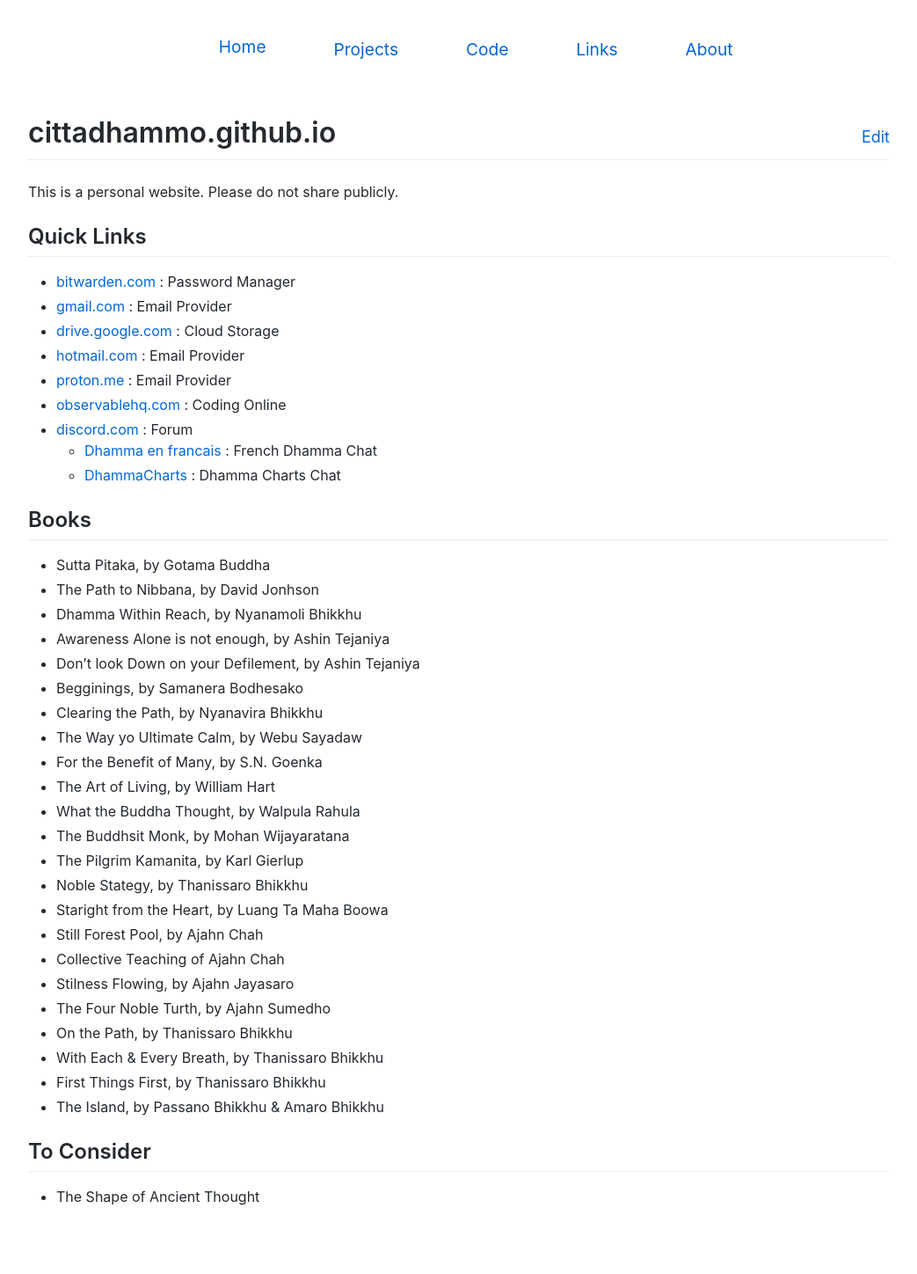
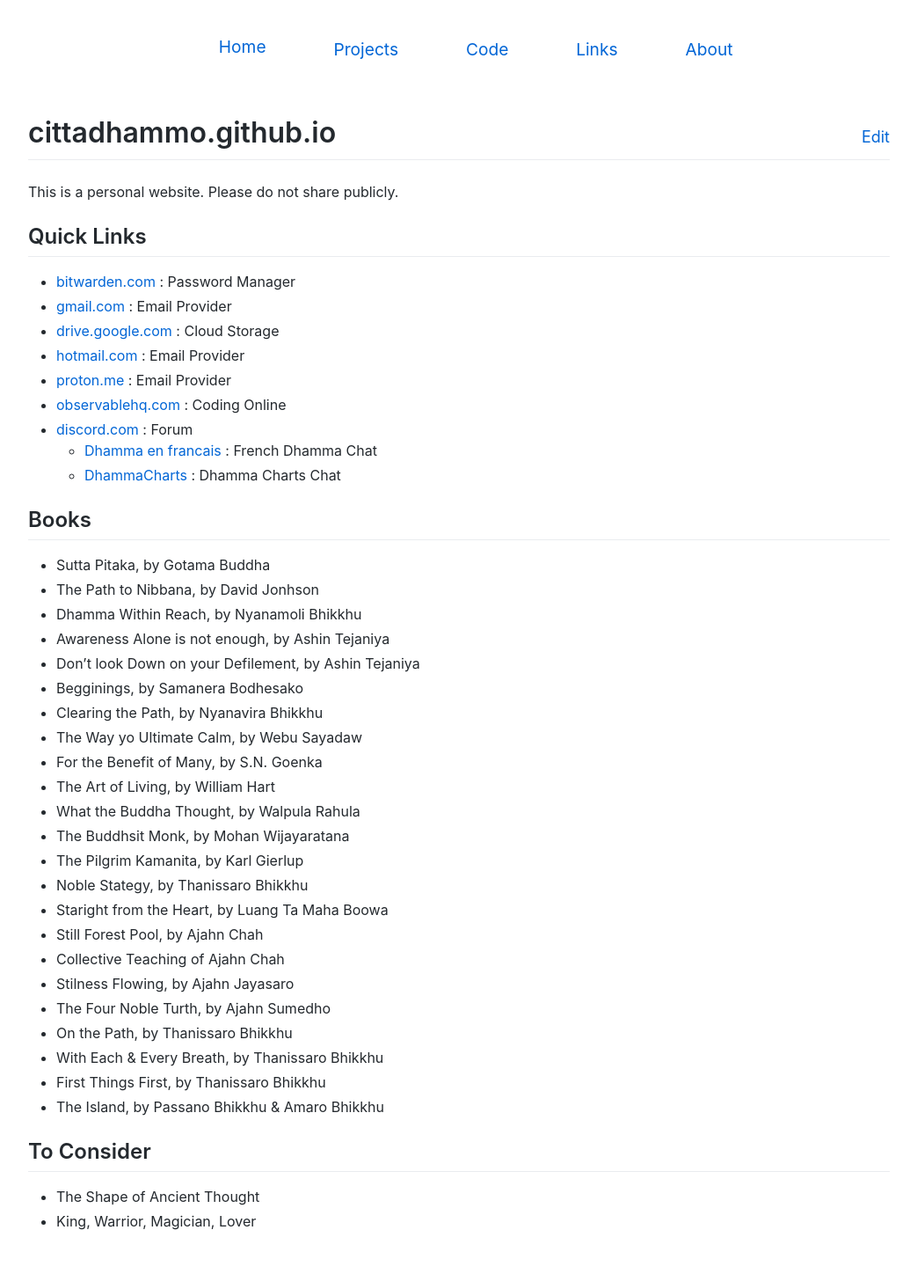
Before and after one commit to cittadhammo/old-personal-website, a Jekyll site: the page built from index.md, in a window 1280 px wide. Shown: the whole page at 88% size, without its empty margins (118-1161 px from the left). Built offline with Jekyll 4.4.1, drawn with Linux system fonts in a browser that asks for light colours; before the commit the page ends 1420 px from its top, so only the background shows below that.

Commit message:
Update index.md

```diff
--- a/index.md
+++ b/index.md
@@ -46,3 +46,4 @@
 ## To Consider
 
 * The Shape of Ancient Thought
+* King, Warrior, Magician, Lover
```
